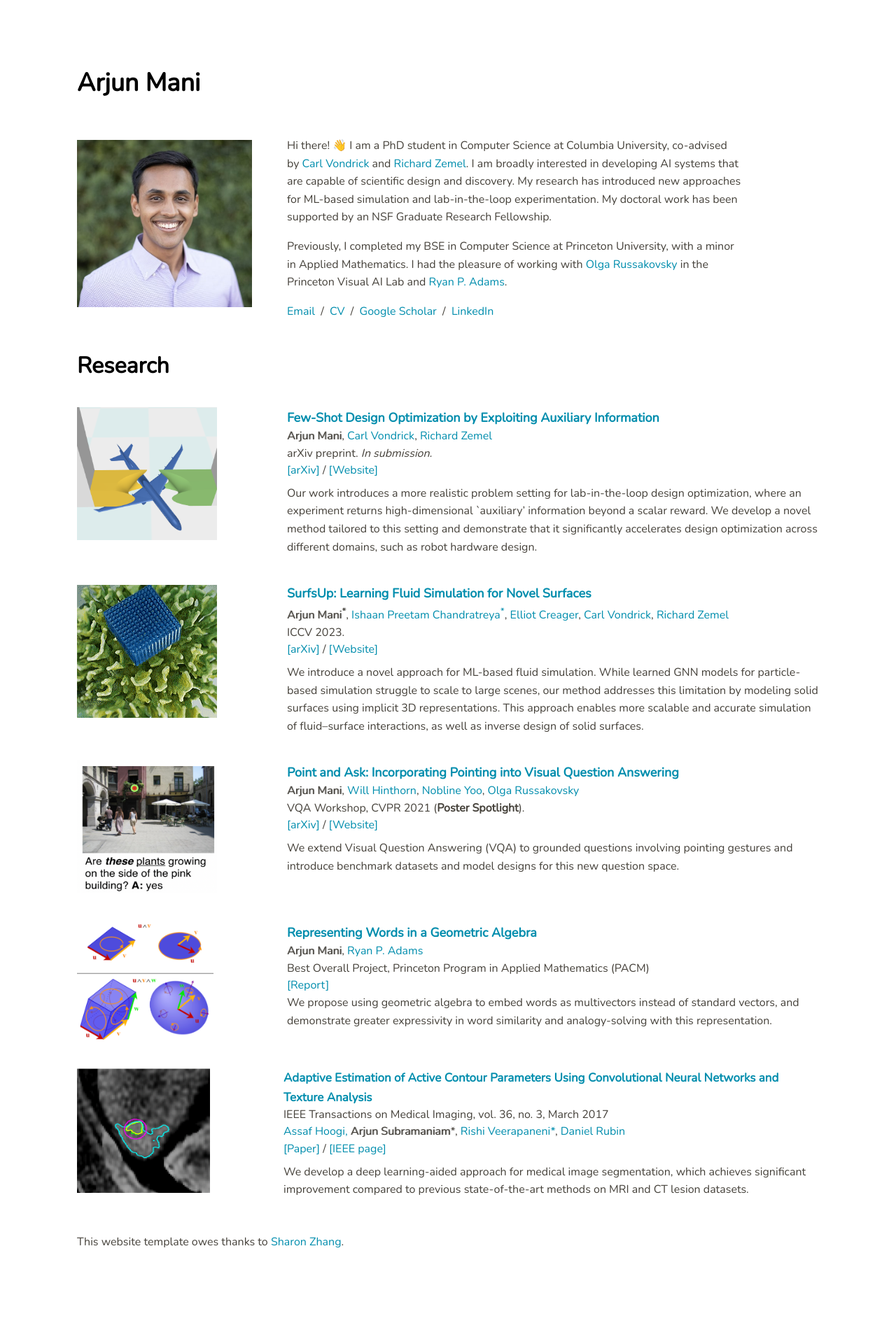
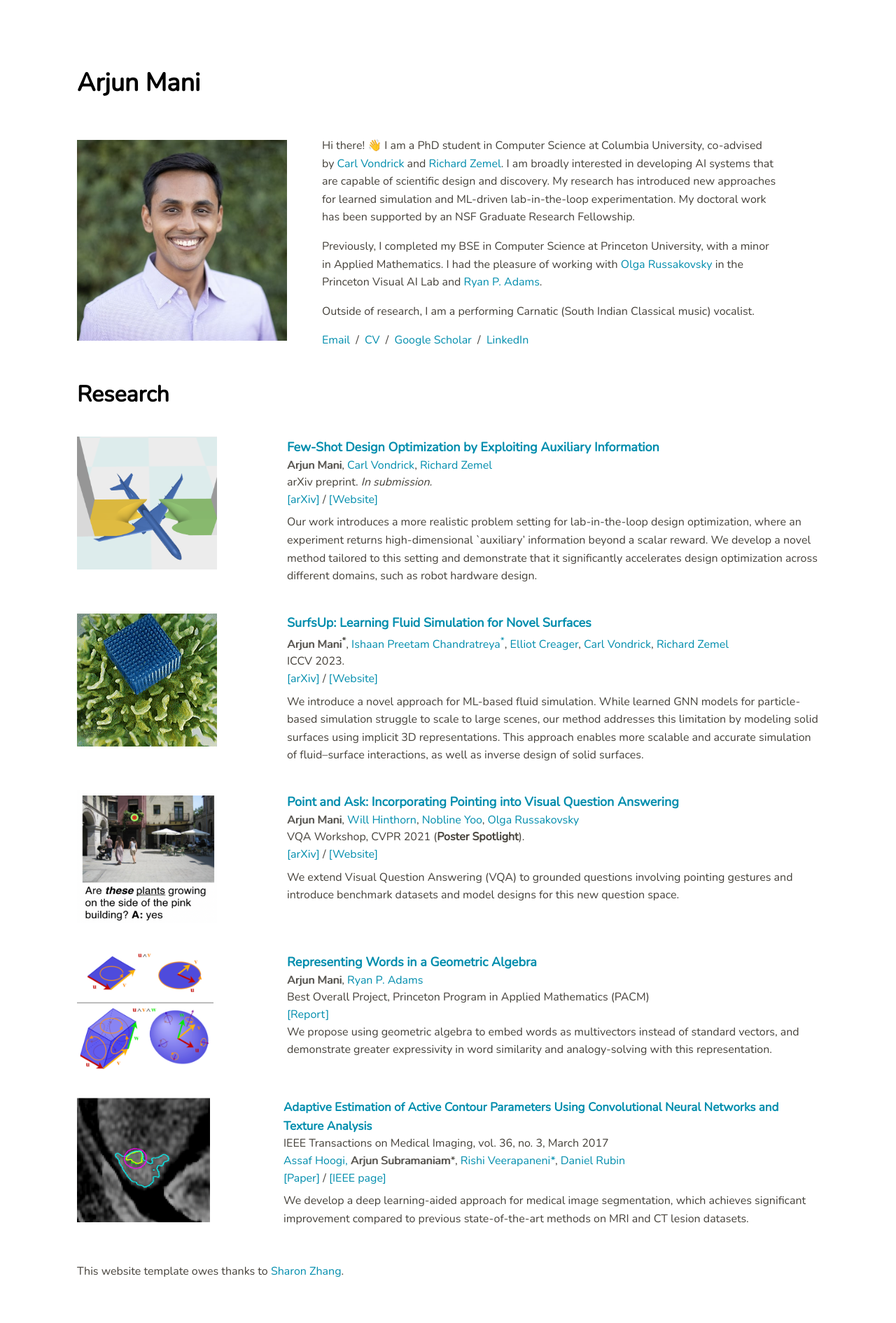
Before and after one commit to arjun-mani/arjun-mani.github.io, a Jekyll site: the page built from index.html, in a window 1280 px wide. Shown: the whole page at 70% size. Built offline with Jekyll 4.4.1, drawn with Linux system fonts in a browser that asks for light colours; before the commit the page ends 1849 px from its top, so only the background shows below that.

Commit message:
Increase about photo size

```diff
--- a/css/main.css
+++ b/css/main.css
@@ -32,7 +32,7 @@ body {
 
 .about-img {
   padding-top: 20px;
-  flex: 0 1 250px;
+  flex: 0 1 300px;
   min-width: 150px;
   text-align: center;
 }
--- a/index.html
+++ b/index.html
@@ -32,13 +32,13 @@ title: Home
 			<img src="./cuidpic2.jpg" width="100%" alt="profile pic">
 		</div>
 		<div class="about-desc">
-			<p> Hi there! 👋 I am a PhD student in Computer Science at Columbia University, co-advised by <a href="http://www.cs.columbia.edu/~vondrick/" target="_blank">Carl Vondrick</a> and <a href="http://www.cs.columbia.edu/~zemel/" target="_blank">Richard Zemel</a>. I am broadly interested in developing AI systems that are capable of scientific design and discovery. My research has introduced new approaches for ML-based simulation and lab-in-the-loop experimentation.
+			<p> Hi there! 👋 I am a PhD student in Computer Science at Columbia University, co-advised by <a href="http://www.cs.columbia.edu/~vondrick/" target="_blank">Carl Vondrick</a> and <a href="http://www.cs.columbia.edu/~zemel/" target="_blank">Richard Zemel</a>. I am broadly interested in developing AI systems that are capable of scientific design and discovery. My research has introduced new approaches for learned simulation and ML-driven lab-in-the-loop experimentation.
                 My doctoral work has been supported by an NSF Graduate Research Fellowship.
 
             <p> Previously, I completed my BSE in Computer Science at Princeton University, with a minor in Applied Mathematics. I had the pleasure of working with <a href="https://www.cs.princeton.edu/~olgarus/" target="_blank">Olga Russakovsky</a>
 			in the Princeton Visual AI Lab and <a href="https://www.cs.princeton.edu/~rpa/" target="_blank">Ryan P. Adams</a>. </p>
 
-<!--            <p> I am trained in Carnatic (South Indian Classical) vocal music. Music page coming soon! </p>-->
+            <p> Outside of research, I am a performing Carnatic (South Indian Classical music) vocalist. </p>
 
 			<p> <a href="mailto:asm2290@columbia.edu">Email</a> &nbsp;/&nbsp; <a href="/pdfs/CV_ArjunMani.pdf" target="_blank">CV</a> &nbsp;/&nbsp; <a href="https://scholar.google.com/citations?user=oAsR1RQAAAAJ&hl=en" target="_blank">Google Scholar</a> &nbsp;/&nbsp; <a href="https://www.linkedin.com/in/arjun-mani/" target="_blank">LinkedIn</a> </p>
 		</div>
```
